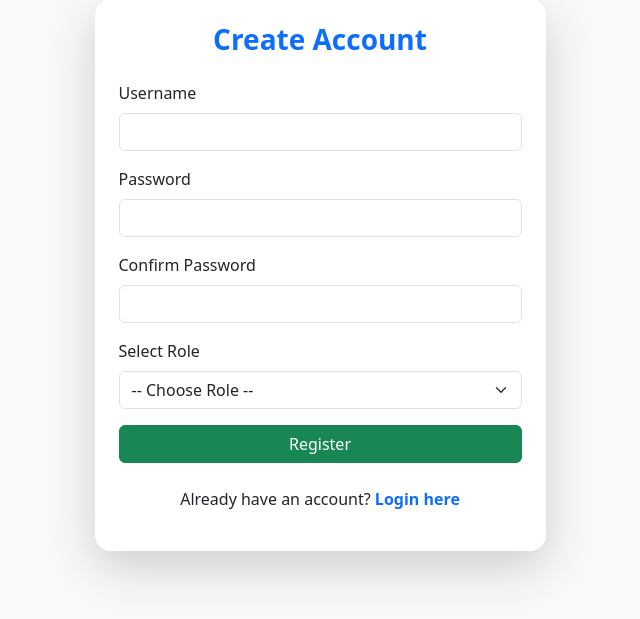
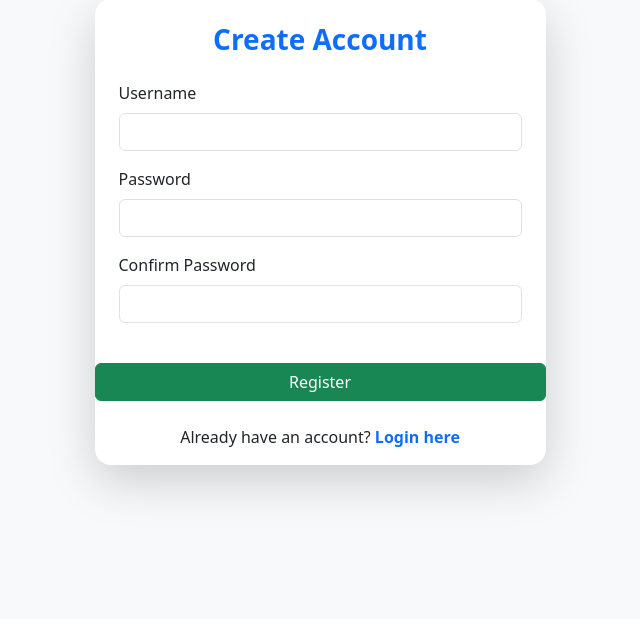
Before and after one commit to sakwasilas/sakwa_silas, a Flask app: page /register in a window 1280 px wide. Shown: the part 49-668 px from the top of the page, without its empty margins (320-960 px from the left). Run offline with Flask 3, Linux system fonts and the light colour scheme.

```diff
--- a/templates/register.html
+++ b/templates/register.html
@@ -39,14 +39,7 @@
                         </div>
 
                         <!-- Role Selection -->
-                        <div class="mb-3">
-                            <label class="form-label">Select Role</label>
-                            <select name="role" class="form-select" required>
-                                <option value="" disabled selected>-- Choose Role --</option>
-                                <option value="student">Student</option>
-                                <option value="teacher">Teacher</option>
-                                <option value="admin">Admin</option>
-                            </select>
+
                         </div>
 
                         <!-- Submit Button -->
```
